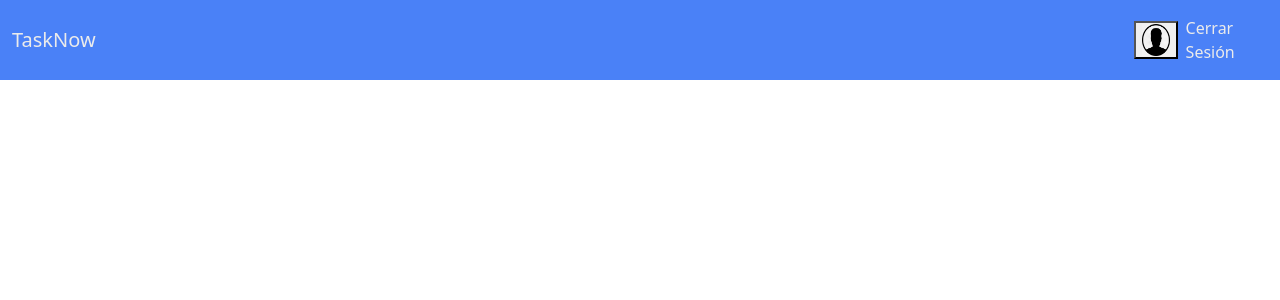
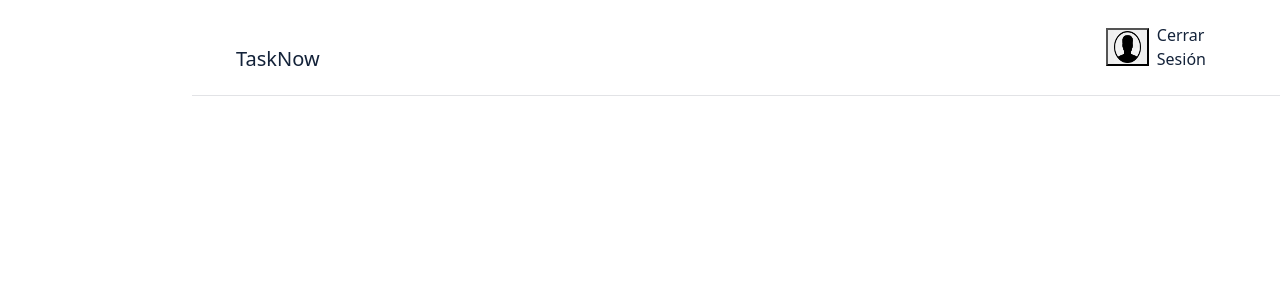
Before and after one commit to Codifica2/task-now, a Next.js app: page /header/Header in a window 1280 px wide. Shown: the top 300 px of the page. Built offline with nearby package versions, Linux system fonts and the light colour scheme.

Commit message:
feat: style navbar

```diff
--- a/src/pages/header/Header.module.css
+++ b/src/pages/header/Header.module.css
@@ -1,18 +1,20 @@
-.container-custom {
-  margin-left: 0px !important;
-  margin-right: 0px !important;
+.navbar-custom {
+  top: 0;
+  height: 6rem;
+
+  align-items: flex-end;
+  margin-left: var(--siderbard-length);
+  padding-inline: 2rem;
+  padding-bottom: 1rem;
+
+  background-color: #ffffff;
+  border-bottom: 1px solid #e2e3e6;
 }
-.navbar-custom {
-  background-color: #4a81f7;
-  width: 100% !important;
-  position: fixed;
-  top: 0;
-  left: 0;
-  z-index: 9999;
+
+.nav-link {
+  color: #132239;
 }
-.nav-link {
-  color: #ebebeb;
-}
+
 .nav-link:hover {
   background-color: #097799;
 }
```
